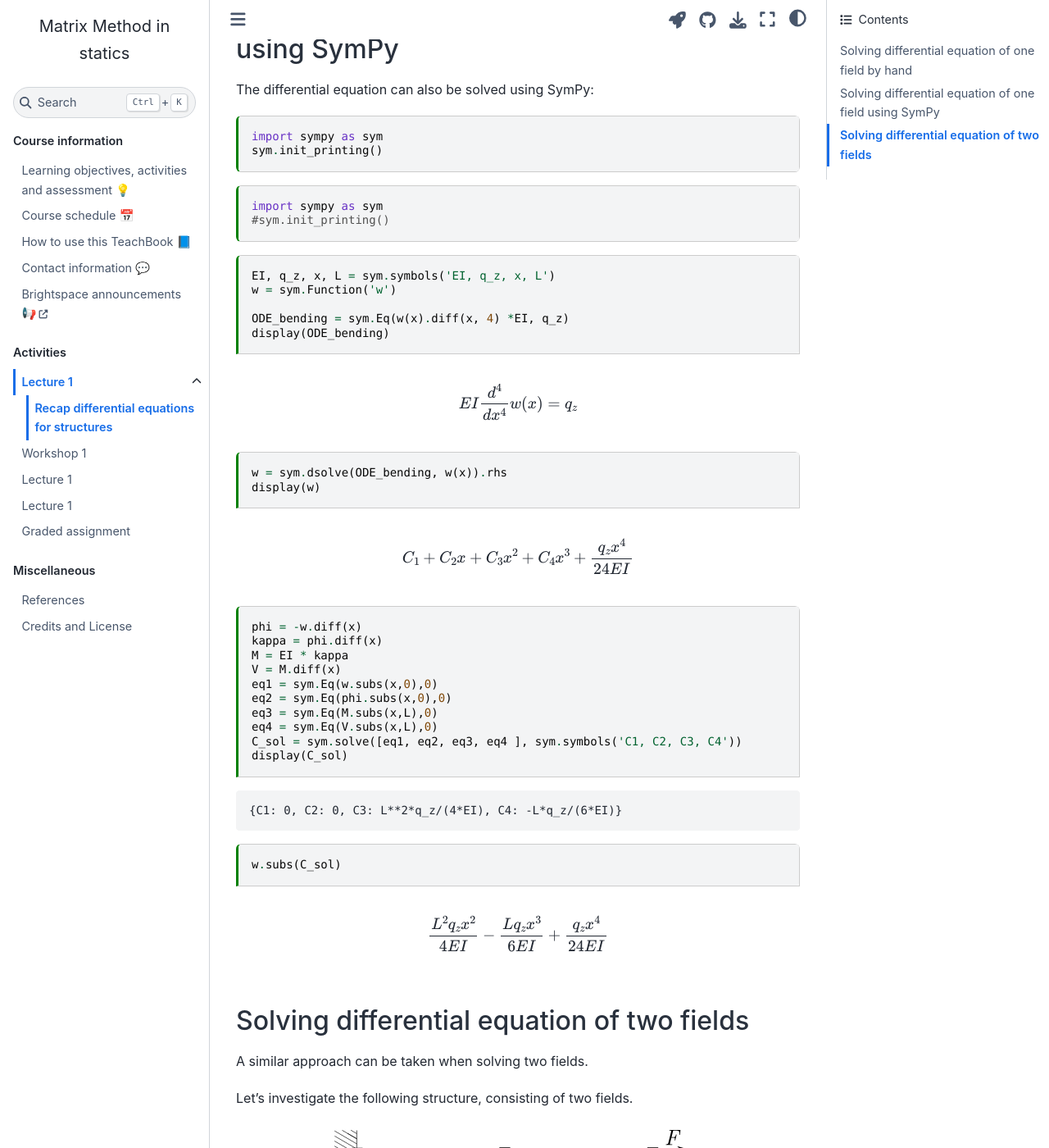
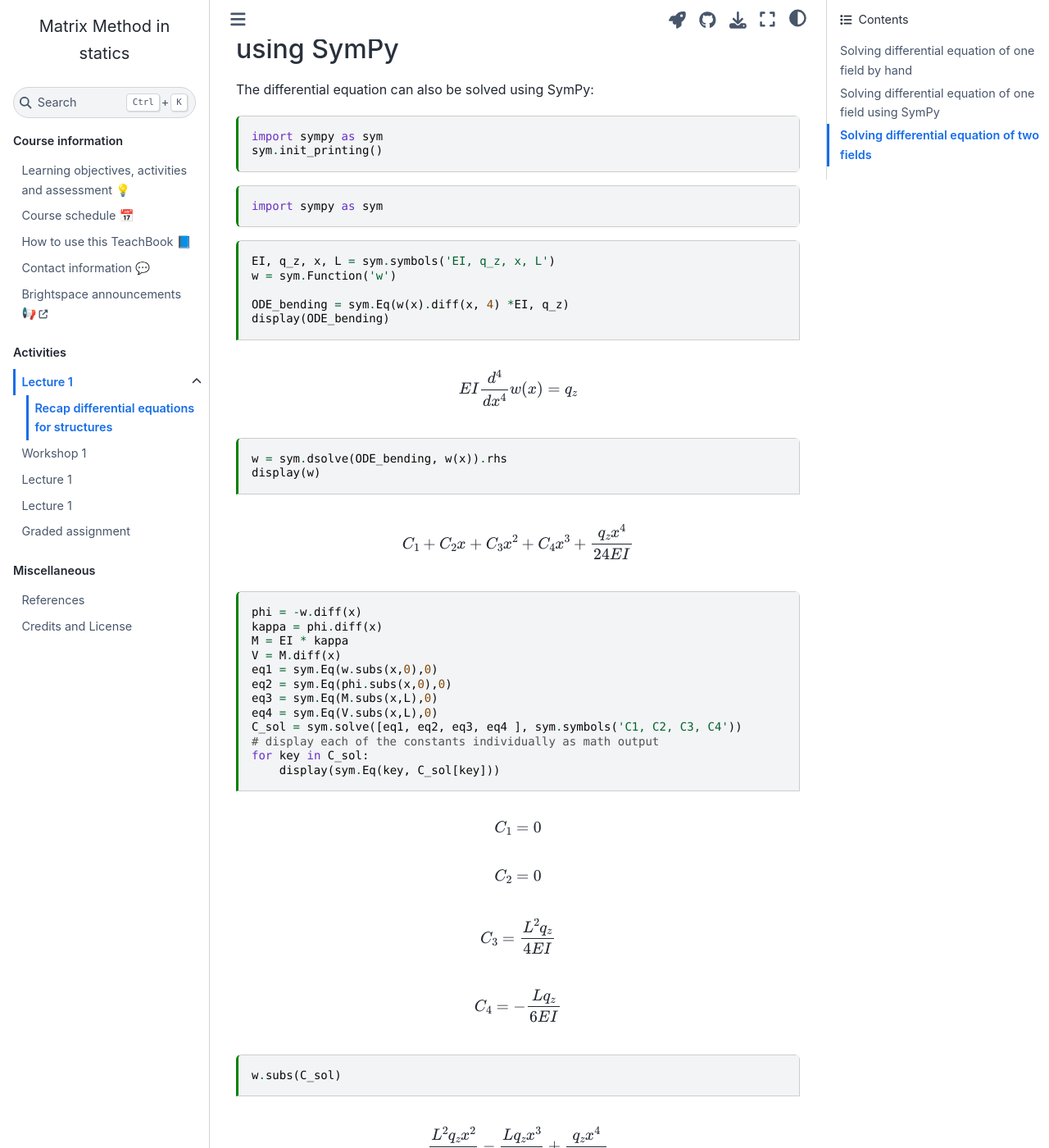
Before and after one commit to sophietenhoor/book, a Jupyter Book: the page built from book/lecture1/recap.ipynb, in a window 1280 px wide and 1400 px high, scrolled down 1803 px. Shown: the whole window at 82% size. Built offline with Jupyter Book 1.0.4 settings and Sphinx 7.4.7 and the Sphinx Book theme 1.1.4, drawn with Linux system fonts in a browser that asks for light colours; pages that are not in the unit, such as notebooks, are missing from menus; comment, search, counter and statistics services are not loaded.

Commit message:
update output

````diff
--- a/book/lecture1/recap.md
+++ b/book/lecture1/recap.md
@@ -83,7 +83,6 @@ sym.init_printing()
 
 ```{code-cell} ipython3
 import sympy as sym
-#sym.init_printing()
 ```
 
 ```{code-cell} ipython3
@@ -109,7 +108,9 @@ eq2 = sym.Eq(phi.subs(x,0),0)
 eq3 = sym.Eq(M.subs(x,L),0)
 eq4 = sym.Eq(V.subs(x,L),0)
 C_sol = sym.solve([eq1, eq2, eq3, eq4 ], sym.symbols('C1, C2, C3, C4'))
-display(C_sol)
+# display each of the constants individually as math output
+for key in C_sol:
+    display(sym.Eq(key, C_sol[key]))
 ```
 
 ```{code-cell} ipython3
````
Also changed, not shown: book/lecture1/recap.ipynb.
